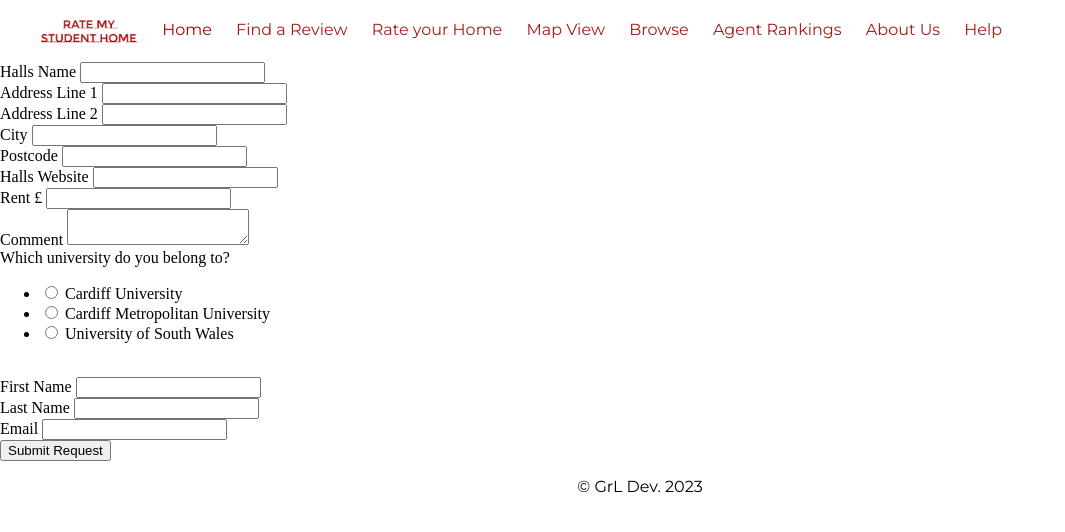
After one commit to GrLdev/Rate-My-Student-Home, a Flask app: page /request/halls in a window 1280 px wide. The commit adds this page. Shown: the top 532 px of the page, without its empty margins (0-1065 px from the left). Run offline with Flask 3, Linux system fonts and the light colour scheme; parts of the project's set-up code (start-up, migrations or seed data) failed here and were passed over.

Commit message:
added hall requests

```diff
--- a/app/forms.py
+++ b/app/forms.py
@@ -130,6 +130,45 @@ class EstateAgentRequestForm(FlaskForm):
 
     submit = SubmitField("Submit Request")
 
+class HallsRequestForm(FlaskForm):
+    lat = None
+    lng = None
+    errors = []
+
+    name = StringField("Halls Name", validators=[DataRequired(), Length(min=2, max=58)])
+    address_line_1 = StringField("Address Line 1", validators=[Length(min=2, max=94)])
+    address_line_2 = StringField("Address Line 2", validators=[Length(max=94)])
+    city = StringField("City", validators=[Length(min=2, max=58)])
+    postcode = StringField("Postcode", validators=[Length(min=5, max=8), Regexp("([Gg][Ii][Rr] 0[Aa]{2})|((([A-Za-z][0-9]{1,2})|(([A-Za-z][A-Ha-hJ-Yj-y][0-9]{1,2})|(([A-Za-z][0-9][A-Za-z])|([A-Za-z][A-Ha-hJ-Yj-y][0-9][A-Za-z]?))))\s?[0-9][A-Za-z]{2})", message="Invalid postcode")])
+    website = StringField("Halls Website", validators=[DataRequired()])
+    rent = PriceField("Rent £", validators=[DataRequired(), NumberRange(min=0, max=10000)])
+    comment = TextAreaField("Comment")
+
+    university = RadioField("Which university do you belong to?", choices=[('cardiff_uni','Cardiff University'),('cardiff_met','Cardiff Metropolitan University'),('usw','University of South Wales')], validators=[DataRequired()])
+    first_name = StringField("First Name", validators=[DataRequired(), Length(min=2, max=58)])
+    last_name = StringField("Last Name", validators=[DataRequired(), Length(min=2, max=58)])
+    user_email = StringField("Email", validators=[DataRequired()])
+
+    submit = SubmitField("Submit Request")
+
+    def validate(self, extra_validators=None):
+        self.errors.clear()
+        try:
+            combined_address = self.address_line_1.data + "+" + self.address_line_2.data + "+" + self.city.data + "+" + self.postcode.data
+            result = get_coords(combined_address)
+            if not result:
+                raise ValidationError("Something went wrong internally")
+            elif isinstance(result, str):
+                raise ValidationError(result)
+            else:
+                self.lat, self.lng = result
+
+            return True
+
+        except Exception as e:
+            self.errors.append(str(e))
+            return False
+
 class RequestHandleForm(FlaskForm):
     action = SelectField('Action', choices=[('accept', 'Accept'), ('reject', 'Reject')])
     submit = SubmitField('Handle')
--- a/app/routes.py
+++ b/app/routes.py
@@ -4,8 +4,8 @@ from flask_login import current_user, login_user, logout_user, login_required
 from secret_keys import google_maps_api_key
 from sqlalchemy import or_, func, distinct
 from werkzeug.security import check_password_hash, generate_password_hash
-from app.models import Review, Property, House, Halls, EstateAgent, User, Admin, Report, EstateAgentRequest, datetime
-from app.forms import CreateReviewForm, SearchForm, SortForm, AdminLoginForm, ReportForm, RemoveReviewForm, BrowseTypeForm, SortByPropertyForm, SortByLandlordForm, FilterByRatingForm, FilterByRentForm, FilterByBedroomsForm, FilterByBathroomsForm, EstateAgentRequestForm, RequestHandleForm
+from app.models import Review, Property, House, Halls, EstateAgent, User, Admin, Report, EstateAgentRequest, HallsRequest, datetime
+from app.forms import CreateReviewForm, SearchForm, SortForm, AdminLoginForm, ReportForm, RemoveReviewForm, BrowseTypeForm, SortByPropertyForm, SortByLandlordForm, FilterByRatingForm, FilterByRentForm, FilterByBedroomsForm, FilterByBathroomsForm, EstateAgentRequestForm, HallsRequestForm, RequestHandleForm
 from datetime import timedelta
 from sqlalchemy.orm import joinedload
 
@@ -268,7 +268,19 @@ def admin_dashboard():
                 flash('Estate agent request accepted', 'success')
 
             elif "halls-request" in request.form:
-                pass
+                halls_request = HallsRequest.query.filter_by(id=request.form["halls-request"]).first_or_404()
+                property = Property(lat=halls_request.lat, lng=halls_request.lng, address=halls_request.name)
+                db.session.add(property)
+                db.session.commit()
+
+                halls = Halls(property_id=property.id, rent=halls_request.rent)
+                db.session.add(halls)
+                db.session.commit()
+
+                halls_request.handled = True
+                halls_request.halls_id = halls.id
+                db.session.commit()
+                flash('Halls request accepted', 'success')
 
         elif action == "reject":
             if "estate-agent-request" in request.form:
@@ -278,7 +290,10 @@ def admin_dashboard():
                 flash('Estate agent request rejected', 'success')
 
             elif "halls-request" in request.form:
-                pass
+                halls_request = HallsRequest.query.filter_by(id=request.form["halls-request"]).first_or_404()
+                halls_request.handled = True
+                db.session.commit()
+                flash('Halls request rejected', 'success')
 
     unhandled_reports = Report.query.filter_by(handled=False).all()
     handled_reports = Report.query.filter_by(handled=True).all()
@@ -286,7 +301,10 @@ def admin_dashboard():
     unhandled_estate_agent_requests = EstateAgentRequest.query.filter_by(handled=False).all()
     handled_estate_agent_requests = EstateAgentRequest.query.filter_by(handled=True).all()
 
-    return render_template('admin-dashboard.html', title='Admin Dashboard', unhandled_reports=unhandled_reports, handled_reports=handled_reports, report_handle_form=report_handle_form, request_handle_form=request_handle_form, unhandled_estate_agent_requests=unhandled_estate_agent_requests, handled_estate_agent_requests=handled_estate_agent_requests)
+    unhandled_halls_requests = HallsRequest.query.filter_by(handled=False).all()
+    handled_halls_requests = HallsRequest.query.filter_by(handled=True).all()
+
+    return render_template('admin-dashboard.html', title='Admin Dashboard', unhandled_reports=unhandled_reports, handled_reports=handled_reports, report_handle_form=report_handle_form, request_handle_form=request_handle_form, unhandled_estate_agent_requests=unhandled_estate_agent_requests, handled_estate_agent_requests=handled_estate_agent_requests, unhandled_halls_requests=unhandled_halls_requests, handled_halls_requests=handled_halls_requests)
 
 @app.route('/admin-logout')
 @login_required
@@ -410,3 +428,29 @@ def request_estate_agent():
     for error in form.errors:
         flash(error, 'danger')
     return render_template('request-estate-agent.html', title='Request Estate Agent', form=form)
+
+@app.route('/request/halls', methods=['GET', 'POST'])
+def request_halls():
+    form = HallsRequestForm()
+    if form.validate_on_submit():
+        existing_user = User.query.filter_by(email=form.user_email.data).first()
+
+        if not existing_user:
+            fullname = form.first_name.data + ' ' + form.last_name.data
+            user = User(name=fullname, email=form.user_email.data, university=form.university.data)
+            db.session.add(user)
+            db.session.commit()
+        else:
+            user = existing_user
+
+        address = form.address_line_1.data + (', ' + form.address_line_2.data if form.address_line_2.data else '') + ', ' + form.city.data + ', ' + form.postcode.data
+        request = HallsRequest(user_id=user.id, name=form.name.data, website=form.website.data, comment=form.comment.data, lat=form.lat, lng=form.lng, address=address, rent=form.rent.data)
+        db.session.add(request)
+        db.session.commit()
+
+        flash('Request submitted successfully', 'success')
+        return redirect(url_for('home'))
+
+    for error in form.errors:
+        flash(error, 'danger')
+    return render_template('request-halls.html', title='Request Halls', form=form)
--- /dev/null
+++ b/app/templates/request-halls.html
@@ -0,0 +1,23 @@
+{% extends "base.html" %}
+{% block content %}
+
+<form method="post" action="">
+    {{ form.csrf_token }}
+    {{ form.name.label }} {{ form.name }}<br>
+    {{ form.address_line_1.label }} {{ form.address_line_1 }}<br>
+    {{ form.address_line_2.label }} {{ form.address_line_2 }}<br>
+    {{ form.city.label }} {{ form.city }}<br>
+    {{ form.postcode.label }} {{ form.postcode }}<br>
+    {{ form.website.label }} {{ form.website }}<br>
+    {{ form.rent.label }} {{ form.rent }}<br>
+    {{ form.comment.label }} {{ form.comment }}<br>
+
+    {{ form.university.label }} {{ form.university }}<br>
+    {{ form.first_name.label }} {{ form.first_name }}<br>
+    {{ form.last_name.label }} {{ form.last_name }}<br>
+    {{ form.user_email.label }} {{ form.user_email }}<br>
+
+    {{ form.submit() }}
+</form>
+
+{% endblock content %}
```
Also changed, not shown: app/models.py (+18 -0 lines), app/templates/admin-dashboard.html (+73 -0 lines).
